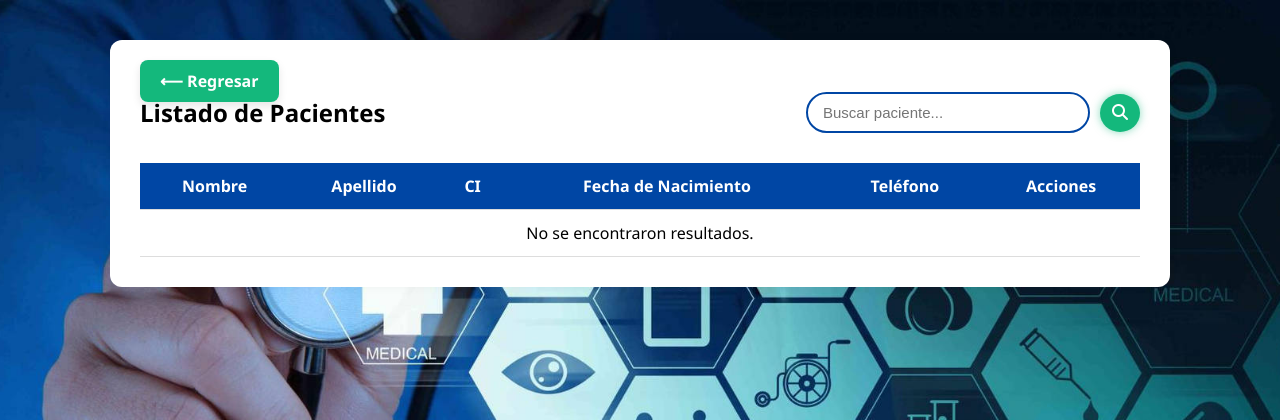
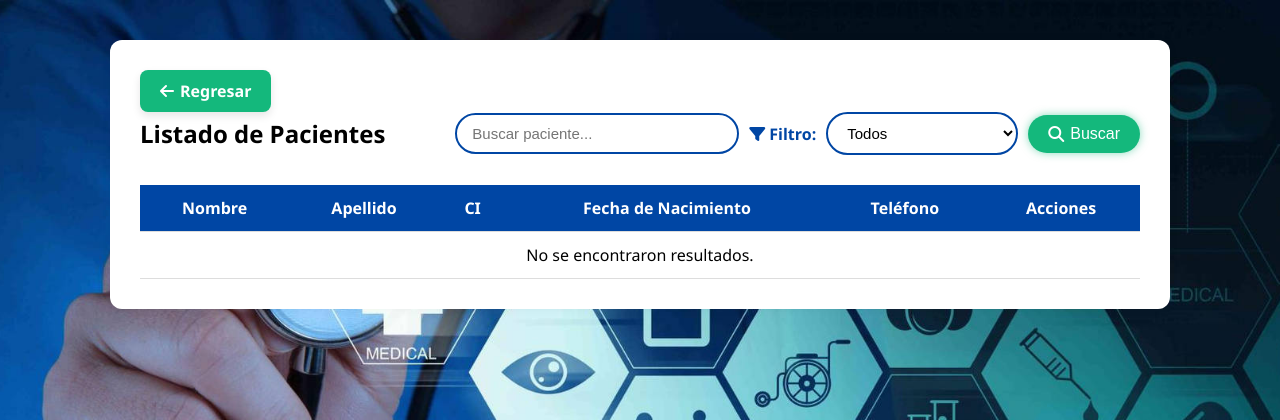
Before and after one commit to cris746/BioSalud, a Django app: page /cajero/buscar_paciente_cajero/ in a window 1280 px wide. Shown: the top 420 px of the page. Run offline with Django 5.2, Linux system fonts and the light colour scheme.

Commit message:
Switch search filters to dropdown

```diff
--- a/tareas/cajero/templates/cajero/BuscarPaciente.html
+++ b/tareas/cajero/templates/cajero/BuscarPaciente.html
@@ -10,13 +10,20 @@
 <body>
 
   <div class="contenido-container">
-    <a href="{% url 'panel_cajero' %}" class="btn-regresar">⟵ Regresar</a>
+    <a href="{% url 'panel_cajero' %}" class="btn-regresar"><i class="fas fa-arrow-left"></i> Regresar</a>
 
     <div class="barra-superior">
       <h2>Listado de Pacientes</h2>
       <form method="GET" class="search-form" onsubmit="return false;">
         <input type="text" name="q" id="campo-busqueda" placeholder="Buscar paciente...">
-        <button id="btnBuscar" type="submit"><i class="fas fa-search"></i></button>
+        <label class="filtro-label" for="filtro-pendientes"><i class="fas fa-filter"></i> Filtro:</label>
+        <select id="filtro-pendientes" name="filtro">
+          <option value="">Todos</option>
+          <option value="planes">Plan pendiente</option>
+          <option value="consultas">Consulta sin facturar</option>
+          <option value="ambos">Planes y consultas</option>
+        </select>
+        <button id="btnBuscar" type="submit"><i class="fas fa-search"></i> Buscar</button>
       </form>
     </div>
 
--- a/tareas/cajero/views_cajero.py
+++ b/tareas/cajero/views_cajero.py
@@ -351,11 +351,26 @@ def registrar_pago_cuota(request):
 # ✅ BUSCAR PACIENTES EN TIEMPO REAL (JSON)
 def buscar_pacientes_json(request):
     query = request.GET.get('q', '')
-    pacientes = Pacientes.objects.filter(
-        Q(nombres__icontains=query) |
-        Q(apellidos__icontains=query) |
-        Q(numerodocumento__icontains=query)
-    )[:20]  # Limitar a 20 resultados opcionalmente
+    filtro = request.GET.get('filtro')
+    filtrar_planes = filtro in ['planes', 'ambos']
+    filtrar_consultas = filtro in ['consultas', 'ambos']
+
+    pacientes = Pacientes.objects.all()
+
+    if query:
+        pacientes = pacientes.filter(
+            Q(nombres__icontains=query) |
+            Q(apellidos__icontains=query) |
+            Q(numerodocumento__icontains=query)
+        )
+
+    if filtrar_planes:
+        pacientes = pacientes.filter(planespago__estado__isnull=False).exclude(planespago__estado='Pagado')
+
+    if filtrar_consultas:
+        pacientes = pacientes.filter(consultas__facturado=False)
+
+    pacientes = pacientes.distinct()[:20]  # Limitar a 20 resultados
 
     data = []
     for p in pacientes:
--- a/tareas/static/cajero/css/buscar_paciente.css
+++ b/tareas/static/cajero/css/buscar_paciente.css
@@ -54,20 +54,40 @@ body {
   box-shadow: 0 0 8px rgba(0, 70, 164, 0.4);
 }
 
+.search-form select {
+  padding: 10px 15px;
+  border: 2px solid #0046A4;
+  border-radius: 25px;
+  font-size: 15px;
+  background-color: #fff;
+  outline: none;
+}
+
 .search-form button {
   background-color: #14b87c; /* Verde */
   border: none;
-  border-radius: 50%;
-  padding: 10px 12px;
+  border-radius: 25px;
+  padding: 10px 20px;
   cursor: pointer;
   color: white;
   font-size: 16px;
   box-shadow: 0 0 8px rgba(20, 184, 124, 0.5);
   transition: background-color 0.3s ease;
+  display: inline-flex;
+  align-items: center;
+  gap: 6px;
 }
 
 .search-form button:hover {
   background-color: #0e8a5f;
+}
+
+.filtro-label {
+  display: inline-flex;
+  align-items: center;
+  gap: 4px;
+  font-weight: 600;
+  color: #0046A4;
 }
 
 
@@ -89,14 +109,20 @@ body {
 }
 
 .btn-ver {
-  color: #6a0dad;
-  font-weight: bold;
-  text-decoration: underline;
-  transition: color 0.3s;
+  background-color: #14b87c;
+  color: white;
+  text-decoration: none;
+  padding: 6px 12px;
+  border-radius: 6px;
+  display: inline-flex;
+  align-items: center;
+  gap: 6px;
+  font-weight: 600;
+  transition: background-color 0.3s;
 }
 
 .btn-ver:hover {
-  color: #9f40ff;
+  background-color: #0e8a5f;
 }
 
 .btn-regresar {
@@ -108,6 +134,9 @@ body {
   font-weight: bold;
   box-shadow: 0 4px 8px rgba(0, 0, 0, 0.1);
   transition: background-color 0.3s;
+  display: inline-flex;
+  align-items: center;
+  gap: 6px;
 }
 
 .btn-regresar:hover {
--- a/tareas/static/cajero/js/buscar_paciente.js
+++ b/tareas/static/cajero/js/buscar_paciente.js
@@ -2,6 +2,7 @@ document.addEventListener("DOMContentLoaded", function () {
   const input = document.querySelector('input[name="q"]');
   const form = document.querySelector(".search-form");
   const tbody = document.querySelector(".tabla-pacientes tbody");
+  const filtroSelect = document.getElementById("filtro-pendientes");
 
   function renderPacientes(pacientes) {
     tbody.innerHTML = "";
@@ -19,7 +20,7 @@ document.addEventListener("DOMContentLoaded", function () {
           <td>${p.ci}</td>
           <td>${p.fechanacimiento}</td>
           <td>${p.telefono}</td>
-          <td><a href="${p.url}" class="btn-ver">Ver</a></td>
+          <td><a href="${p.url}" class="btn-ver"><i class="fas fa-eye"></i> Ver</a></td>
         </tr>
       `;
       tbody.insertAdjacentHTML("beforeend", row);
@@ -45,7 +46,14 @@ document.addEventListener("DOMContentLoaded", function () {
   }
 
   function buscarPaciente(query) {
-    fetch(`/cajero/buscar_pacientes_json/?q=${encodeURIComponent(query)}`)
+    const params = new URLSearchParams();
+    params.append("q", query);
+    const filtro = filtroSelect.value;
+    if (filtro) params.append("filtro", filtro);
+
+    history.replaceState(null, "", `?${params.toString()}`);
+
+    fetch(`/cajero/buscar_pacientes_json/?${params.toString()}`)
       .then(res => res.json())
       .then(data => {
         if (data.pacientes.length > 0) {
@@ -55,25 +63,26 @@ document.addEventListener("DOMContentLoaded", function () {
       });
   }
 
-  input.addEventListener("input", function () {
+  function manejarBusqueda() {
     const query = input.value.trim();
-    if (query === "") {
+    if (query === "" && filtroSelect.value === "") {
       mostrarHistorial();
     } else {
       buscarPaciente(query);
     }
-  });
+  }
+
+  input.addEventListener("input", manejarBusqueda);
+  filtroSelect.addEventListener("change", manejarBusqueda);
 
   form.addEventListener("submit", function (e) {
     e.preventDefault();
-    const query = input.value.trim();
-    if (query !== "") {
-      buscarPaciente(query);
-    } else {
-      mostrarHistorial();
-    }
+    manejarBusqueda();
   });
 
-  // Mostrar historial al cargar
-  mostrarHistorial();
+  const urlParams = new URLSearchParams(window.location.search);
+  if (urlParams.has("q")) input.value = urlParams.get("q");
+  if (urlParams.has("filtro")) filtroSelect.value = urlParams.get("filtro");
+
+  manejarBusqueda();
 });
```
